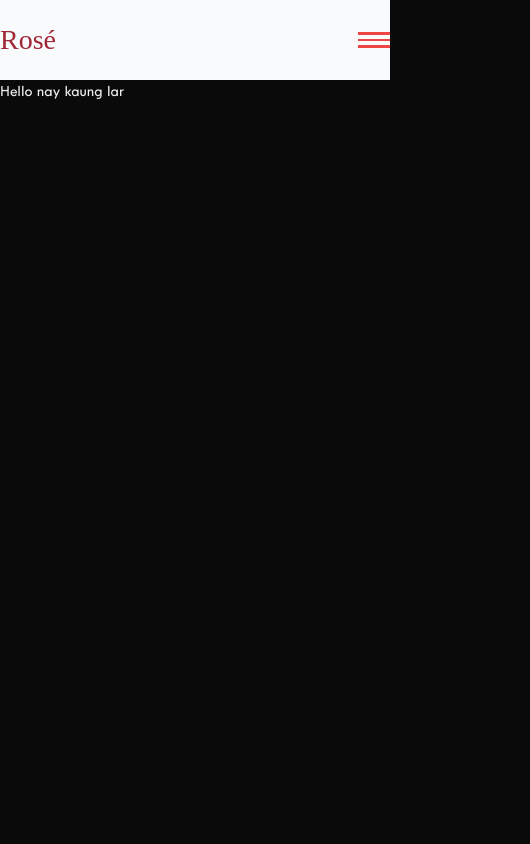
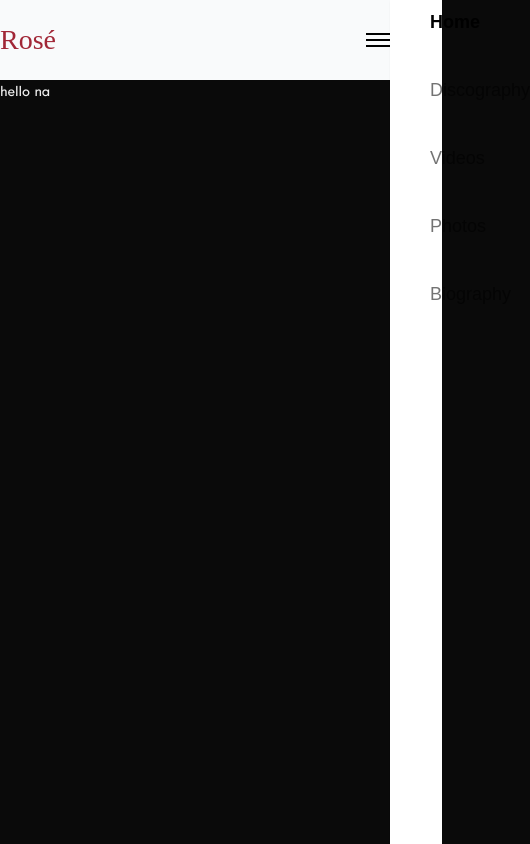
Before and after one commit to phyothukha/rose-website, a Next.js app: page / in a window 390 px wide. Shown: the whole page, 530 px wide, since content can reach past the window. Built offline with nearby package versions, Linux system fonts and the light colour scheme; a web font is replaced by a local one.

Commit message:
feat(app): implement navbar ui responsive

```diff
--- a/app/layout.tsx
+++ b/app/layout.tsx
@@ -35,7 +35,7 @@ export default function RootLayout({
       lang="en"
       className={`${orpheusProFont.variable} ${twentientyOneFont.variable}`}
     >
-      <body>
+      <body className=" w-screen overflow-hidden">
         <Header />
         {children}
       </body>
--- a/app/page.tsx
+++ b/app/page.tsx
@@ -1,7 +1,7 @@
 export default async function Home() {
   return (
     <>
-      <h1 className=" font-twentienty ">Hello nay kaung lar</h1>
+      <h1 className=" font-twentienty ">hello na</h1>
     </>
   );
 }
--- a/components/Header.tsx
+++ b/components/Header.tsx
@@ -1,33 +1,59 @@
 "use client";
 
+import React, { useState } from "react";
+import { usePathname } from "next/navigation";
+import Link from "next/link";
 import Image from "next/image";
+
 import instagram from "@/assets/icons/instagram-brands-solid.svg";
 import youtube from "@/assets/icons/youtube-brands-solid.svg";
 import tiktok from "@/assets/icons/tiktok-brands-solid.svg";
 import twitter from "@/assets/icons/x-twitter-brands-solid.svg";
-import Link from "next/link";
+import xIcon from "@/assets/icons/XOutline.svg";
 
-import { usePathname } from "next/navigation";
-import React from "react";
+const socials = [
+  { name: "instagram", icon: instagram },
+  { name: "youtube", icon: youtube },
+  { name: "tiktok", icon: tiktok },
+  { name: "twitter", icon: twitter },
+];
+
+const navLinks: NavLink[] = [
+  { path: "Home", name: "home", href: "/" },
+  { path: "Discography", name: "discography", href: "/discography" },
+  { path: "Videos", name: "videos", href: "/videos" },
+  { path: "Photos", name: "photos", href: "/photos" },
+  { path: "Biography", name: "biography", href: "/biography" },
+];
+
+interface NavLink {
+  path: string;
+  name: "home" | "discography" | "videos" | "photos" | "biography";
+  href: string;
+}
 
 const Header = () => {
-  const pathName = usePathname();
+  const pathname = usePathname();
+  const [show, setShow] = useState<boolean>(false);
+
+  const toggleMenu = () => setShow(!show);
+
   return (
-    <main className=" bg-gray-50">
-      <header className=" container lg:max-w-7xl  h-[80px] flex items-center justify-between mx-auto ">
-        <ul className="lg:flex hidden gap-5">
+    <main className="bg-gray-50 ">
+      <header className="container md:max-w-7xl h-[80px] flex items-center justify-between mx-auto overflow-hidden w-full">
+        {/* Desktop Navigation */}
+        <ul className="hidden lg:flex gap-5">
           {navLinks.map(({ name, path, href }) => {
-            const navActive = pathName === href;
-
+            const isActive = pathname === href;
             return (
-              <li key={name} className=" cursor-pointer select-none">
+              <li key={name} className="cursor-pointer select-none">
                 <Link
-                  className={` font-twentienty transition-transform  text-black ease-in duration-500 text-[18px]  ${
-                    navActive
-                      ? "  font-semibold text-opacity-100 "
-                      : " font-light text-opacity-55"
+                  href={href}
+                  className={`font-twentienty transition-transform text-black ease-in duration-500 text-[18px] ${
+                    isActive
+                      ? "font-semibold text-opacity-100"
+                      : "font-light text-opacity-55"
                   }`}
-                  href={href}
                 >
                   {path}
                 </Link>
@@ -35,87 +61,108 @@ const Header = () => {
             );
           })}
         </ul>
+
         <nav>
           <Link
             href="/"
-            className=" font-markoOne font-medium text-[28px] text-[#A12636]"
+            className="font-markoOne font-medium text-[28px] text-[#A12636]"
           >
             Rosé
           </Link>
         </nav>
-        <nav className=" lg:hidden flex flex-col gap-1">
-          <span className=" w-8 h-[2.5px] bg-red-500 inline-block "></span>
-          <span className=" w-8 h-[2.5px] bg-red-500 inline-block "></span>
-          <span className=" w-8 h-[2.5px] bg-red-500 inline-block "></span>
-        </nav>
-        <nav className=" lg:flex hidden w-[400px] justify-end gap-7 items-center">
+
+        {/* Mobile Menu Button */}
+        <button onClick={toggleMenu} className="lg:hidden">
+          <div className="flex flex-col gap-1 transition-all duration-700 ease-in">
+            <span
+              className={`w-6 h-[2.1px] bg-black inline-block transition-all duration-500 ease-in ${
+                show && "transform rotate-45 translate-y-[5px]"
+              }`}
+            ></span>
+            <span
+              className={`w-6 h-[2.1px] bg-black inline-block transition-all duration-500 ease-in  ${
+                show && "transform translate-x-4 opacity-0"
+              }`}
+            ></span>
+            <span
+              className={`w-6 h-[2.1px] bg-black inline-block transition-all duration-500 ease-in ${
+                show && "transform -rotate-45 -translate-y-[8px]"
+              }`}
+            ></span>
+          </div>
+        </button>
+
+        {/* Social Links */}
+        <nav className="hidden lg:flex w-[400px] justify-end gap-7 items-center">
           {socials.map(({ name, icon }) => (
             <Image
               key={name}
               width={name === "youtube" ? 26 : name === "tiktok" ? 18 : 20}
               height={22.86}
-              className=" object-contain cursor-pointer"
+              className="object-contain cursor-pointer"
               src={icon}
-              alt={name}
+              alt={`${name} icon`}
             />
           ))}
         </nav>
       </header>
+      <div
+        className={`${
+          show &&
+          "h-screen w-full md:hidden absolute bg-opacity-35 top-0 right-0 bottom-0 duration-500 ease-in transition-all"
+        }`}
+      >
+        <nav
+          className={`h-screen bg-white top-0 right-0 py-2 ps-10 pe-3 absolute    shadow-sm transform transition-all duration-700 ease-linear ${
+            show ? "translate-x-0 w-5/6" : "translate-x-full w-0 "
+          }`}
+        >
+          <div className="w-full flex justify-end">
+            <Image
+              src={xIcon}
+              alt="Close menu"
+              width={25}
+              height={25}
+              className="cursor-pointer"
+              onClick={toggleMenu}
+            />
+          </div>
+          <ul className=" flex flex-col gap-7">
+            {navLinks.map(({ name, path, href }) => {
+              const isActive = pathname === href;
+              return (
+                <li key={name} className="mb-3">
+                  <Link
+                    href={href}
+                    className={`text-black text-lg font-twentienty  ${
+                      isActive
+                        ? "font-semibold text-opacity-100"
+                        : "font-light text-opacity-55"
+                    }`}
+                    onClick={toggleMenu}
+                  >
+                    {path}
+                  </Link>
+                </li>
+              );
+            })}
+            <li className=" flex gap-6">
+              {socials.map(({ name, icon }) => (
+                <Image
+                  key={name}
+                  width={name === "youtube" ? 26 : name === "tiktok" ? 18 : 20}
+                  height={22.86}
+                  className="object-contain cursor-pointer"
+                  src={icon}
+                  alt={`${name} icon`}
+                />
+              ))}
+            </li>
+          </ul>
+        </nav>
+      </div>
     </main>
   );
 };
 
 export default Header;
-
-const socials = [
-  {
-    name: "instagram",
-    icon: instagram,
-  },
-  {
-    name: "youtube",
-    icon: youtube,
-  },
-  {
-    name: "tiktok",
-    icon: tiktok,
-  },
-  {
-    name: "twitter",
-    icon: twitter,
-  },
-];
-
-const navLinks: NavLink[] = [
-  {
-    path: "Home",
-    name: "home",
-    href: "/",
-  },
-  {
-    path: "Discography",
-    name: "discography",
-    href: "/discography",
-  },
-  {
-    path: "Videos",
-    name: "videos",
-    href: "/videos",
-  },
-  {
-    path: "Photos",
-    name: "photos",
-    href: "/photos",
-  },
-  {
-    path: "Biography",
-    name: "biography",
-    href: "/biography",
-  },
-];
-
-interface NavLink {
-  path: string;
-  name: "home" | "discography" | "videos" | "photos" | "biography";
-  href: string;
-}
```
